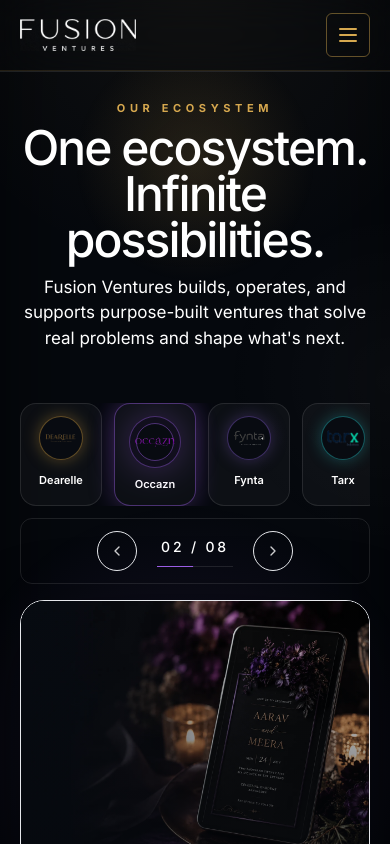
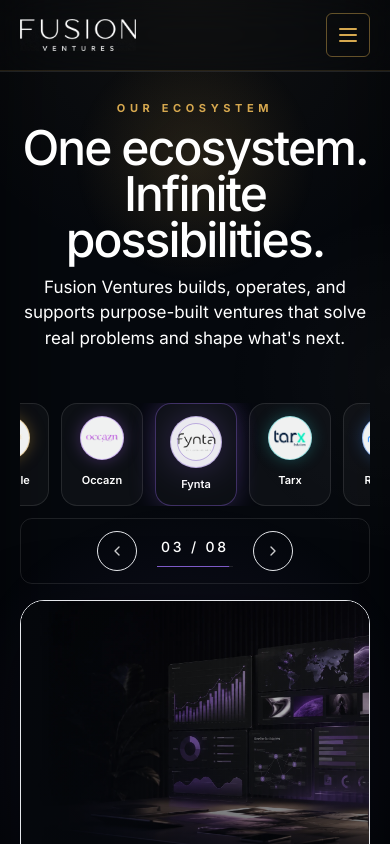
Before and after one commit to Fazilfazi991/fusionwebsite, a Next.js app: page /ventures in a window 390 px wide. Shown: the top 844 px of the page. Built offline with nearby package versions, Linux system fonts and the light colour scheme.

Commit message:
Refresh about page and venture showcase

```diff
--- a/app/cadweb/page.tsx
+++ b/app/cadweb/page.tsx
@@ -1,6 +1,6 @@
 import Image from "next/image";
 import { ArrowRight, Dribbble, Instagram, Linkedin, Mail, MapPin, Phone } from "lucide-react";
-import { CanadaAgencyPricing } from "@/components/canada-agency-pricing";
+import { CanadaAgencyBenefitsCta, CanadaAgencyPricing } from "@/components/canada-agency-pricing";
 import { CanadaAgencyProcess } from "@/components/canada-agency-process";
 
 export default function CadWebPage() {
@@ -31,6 +31,7 @@ export default function CadWebPage() {
 
       <CanadaAgencyPricing />
       <CanadaAgencyProcess />
+      <CanadaAgencyBenefitsCta />
 
       <footer id="contact" className="border-t border-white/10 bg-black px-5 py-10 sm:px-10 lg:px-14">
         <div className="mx-auto grid max-w-[1280px] gap-9 md:grid-cols-[1.5fr_1fr_1fr_1.4fr] lg:grid-cols-[1.6fr_1fr_1fr_1.45fr]">
@@ -89,11 +90,11 @@ export default function CadWebPage() {
           <div>
             <h3 className="mb-4 text-sm font-semibold text-white">Let&apos;s Connect</h3>
             <a
-              href="mailto:info@fustionventuresglobal.com"
+              href="mailto:info@fusionventuresglobal.com"
               className="mb-3 flex items-center gap-3 text-sm text-white/56 transition-colors hover:text-white"
             >
               <Mail className="h-4 w-4 shrink-0" strokeWidth={1.55} />
-              info@fustionventuresglobal.com
+              info@fusionventuresglobal.com
             </a>
             <a
               href="tel:+971542763828"
--- a/app/cookie-policy/page.tsx
+++ b/app/cookie-policy/page.tsx
@@ -29,7 +29,7 @@ const sections = [
   },
   {
     title: "Contact",
-    text: "For cookie-related questions, contact Fusion Ventures at info@fustionventuresglobal.com."
+    text: "For cookie-related questions, contact Fusion Ventures at info@fusionventuresglobal.com."
   }
 ];
 
--- a/app/page.tsx
+++ b/app/page.tsx
@@ -6,7 +6,6 @@ import {
   ArrowRight,
   BriefcaseBusiness,
   Compass,
-  Dribbble,
   Globe2,
   Handshake,
   Instagram,
@@ -810,7 +809,7 @@ export default function Home() {
             growth.
           </p>
           <a
-            href="mailto:info@fustionventuresglobal.com"
+            href="mailto:info@fusionventuresglobal.com"
             className="mt-10 inline-flex border border-[#d6a84f]/80 bg-transparent px-10 py-4 text-[12px] font-bold uppercase tracking-[0.1em] text-[#e0ba68] transition-colors hover:bg-[#d6a84f] hover:text-black"
           >
             Start A Conversation
@@ -834,13 +833,20 @@ export default function Home() {
               Building, operating, and scaling digital-first ventures with long-term focus.
             </p>
             <div className="mt-5 flex gap-3">
-              {[Linkedin, Instagram, Dribbble].map((Icon, index) => (
-                <span
-                  key={index}
+              {[
+                { label: "Fusion Ventures on LinkedIn", href: "https://www.linkedin.com/company/fusion-ventures-global/", icon: Linkedin },
+                { label: "Fusion Ventures on Instagram", href: "https://www.instagram.com/fusionventuresglobal/", icon: Instagram }
+              ].map(({ label, href, icon: Icon }) => (
+                <a
+                  key={label}
+                  href={href}
+                  target="_blank"
+                  rel="noopener noreferrer"
+                  aria-label={label}
                   className="grid h-8 w-8 place-items-center rounded-full border border-white/14 text-white/68 transition-colors hover:border-[#d6a84f]/60 hover:text-[#d6a84f]"
                 >
                   <Icon className="h-4 w-4" strokeWidth={1.55} />
-                </span>
+                </a>
               ))}
             </div>
           </div>
@@ -875,11 +881,11 @@ export default function Home() {
           <div>
             <h3 className="mb-4 text-sm font-semibold text-white">Let&apos;s Connect</h3>
             <a
-              href="mailto:info@fustionventuresglobal.com"
+              href="mailto:info@fusionventuresglobal.com"
               className="mb-3 flex items-center gap-3 text-sm text-white/56 transition-colors hover:text-[#d6a84f]"
             >
               <Mail className="h-4 w-4 shrink-0" strokeWidth={1.55} />
-              info@fustionventuresglobal.com
+              info@fusionventuresglobal.com
             </a>
             <a
               href="tel:+971542763828"
--- a/app/plumlet/PlumletClient.tsx
+++ b/app/plumlet/PlumletClient.tsx
@@ -210,11 +210,11 @@ function FusionFooter() {
         <div>
           <h3 className="mb-4 text-sm font-semibold text-white">Let&apos;s Connect</h3>
           <a
-            href="mailto:info@fustionventuresglobal.com"
+            href="mailto:info@fusionventuresglobal.com"
             className="mb-3 flex items-center gap-3 text-sm text-white/56 transition-colors hover:text-[#d6a84f]"
           >
             <Mail className="h-4 w-4 shrink-0" strokeWidth={1.55} />
-            info@fustionventuresglobal.com
+            info@fusionventuresglobal.com
           </a>
           <a
             href="tel:+971542763828"
--- a/app/privacy-policy/page.tsx
+++ b/app/privacy-policy/page.tsx
@@ -29,7 +29,7 @@ const sections = [
   },
   {
     title: "Contact",
-    text: "For privacy questions, contact Fusion Ventures at info@fustionventuresglobal.com."
+    text: "For privacy questions, contact Fusion Ventures at info@fusionventuresglobal.com."
   }
 ];
 
--- a/app/terms-and-conditions/page.tsx
+++ b/app/terms-and-conditions/page.tsx
@@ -29,7 +29,7 @@ const sections = [
   },
   {
     title: "Contact",
-    text: "For questions about these Terms and Conditions, contact Fusion Ventures at info@fustionventuresglobal.com."
+    text: "For questions about these Terms and Conditions, contact Fusion Ventures at info@fusionventuresglobal.com."
   }
 ];
 
--- a/app/ventures/VenturesShowcaseClient.tsx
+++ b/app/ventures/VenturesShowcaseClient.tsx
@@ -13,9 +13,9 @@ import {
   Gem,
   Gift,
   Globe2,
-  Handshake,
   Laptop,
-  Mail,
+  Linkedin,
+  Instagram,
   Menu,
   MousePointer2,
   PenTool,
@@ -48,6 +48,8 @@ type Venture = {
   logoScale: number;
   logoPadding: number;
   logoBackground: string;
+  logoBrightness?: number;
+  logoContrast?: number;
   logoObjectFit: "contain";
   logoFilter?: string;
   activeLogoFilter?: string;
@@ -85,7 +87,9 @@ const ventures: Venture[] = [
     logo: "/ventures/logos/dearelle-logo-trimmed.png",
     logoScale: 1.14,
     logoPadding: 7,
-    logoBackground: "transparent",
+    logoBackground: "rgba(255,255,255,0.94)",
+    logoBrightness: 1.2,
+    logoContrast: 1.08,
     logoObjectFit: "contain",
     website: "https://dearelle.in",
     accent: "#D9A441",
@@ -117,7 +121,9 @@ const ventures: Venture[] = [
     logo: "/ventures/logos/occazn-logo-clean.png",
     logoScale: 1.18,
     logoPadding: 7,
-    logoBackground: "transparent",
+    logoBackground: "rgba(255,255,255,0.94)",
+    logoBrightness: 1.18,
+    logoContrast: 1.12,
     logoObjectFit: "contain",
     logoFilter: "brightness(1.18) contrast(1.12)",
     website: "https://www.occazn.com",
@@ -150,10 +156,12 @@ const ventures: Venture[] = [
     logo: "/ventures/logos/fynta_logo_transparent_cropped.png",
     logoScale: 1.2,
     logoPadding: 6,
-    logoBackground: "transparent",
+    logoBackground: "rgba(255,255,255,0.94)",
+    logoBrightness: 1.75,
+    logoContrast: 1.16,
     logoObjectFit: "contain",
-    logoFilter: "brightness(2.15) contrast(1.12) saturate(1.2)",
-    activeLogoFilter: "brightness(2.65) contrast(1.24) saturate(1.25)",
+    logoFilter: "saturate(1.2)",
+    activeLogoFilter: "brightness(1.18) contrast(1.08) saturate(1.25)",
     website: "https://www.fusionventuresglobal.com/fynta",
     accent: "#7D5AC7",
     accentRgb: "125, 90, 199",
@@ -184,7 +192,9 @@ const ventures: Venture[] = [
     logo: "/ventures/logos/tarx-solutions-logo-trimmed.png",
     logoScale: 1.13,
     logoPadding: 6,
-    logoBackground: "transparent",
+    logoBackground: "rgba(255,255,255,0.94)",
+    logoBrightness: 1.12,
+    logoContrast: 1.06,
     logoObjectFit: "contain",
     website: "https://tarx.in",
     accent: "#27C7C9",
@@ -216,7 +226,9 @@ const ventures: Venture[] = [
     logo: "/ventures/logos/resumi_logo_transparent_cropped.png",
     logoScale: 1.18,
     logoPadding: 6,
-    logoBackground: "transparent",
+    logoBackground: "rgba(255,255,255,0.94)",
+    logoBrightness: 1.16,
+    logoContrast: 1.08,
     logoObjectFit: "contain",
     logoFilter: "brightness(1.16)",
     website: "https://resumi.live",
@@ -249,7 +261,9 @@ const ventures: Venture[] = [
     logo: "/ventures/logos/plumlet-logo-trimmed.png",
     logoScale: 1.16,
     logoPadding: 7,
-    logoBackground: "transparent",
+    logoBackground: "rgba(255,255,255,0.94)",
+    logoBrightness: 1.2,
+    logoContrast: 1.12,
     logoObjectFit: "contain",
     logoFilter: "brightness(1.12)",
     website: "/plumlet",
@@ -282,7 +296,9 @@ const ventures: Venture[] = [
     logo: "/ventures/logos/getaway-logo-transparent.png",
     logoScale: 1.04,
     logoPadding: 8,
-    logoBackground: "rgba(255,255,255,0.025)",
+    logoBackground: "rgba(255,255,255,0.94)",
+    logoBrightness: 1.08,
+    logoContrast: 1.08,
     logoObjectFit: "contain",
     logoFilter: "brightness(1.08) contrast(1.08)",
     status: "Coming Soon",
@@ -315,7 +331,9 @@ const ventures: Venture[] = [
     logo: "/ventures/logos/entry-pazz-logo-trimmed.png",
     logoScale: 1.2,
     logoPadding: 6,
-    logoBackground: "transparent",
+    logoBackground: "rgba(255,255,255,0.94)",
+    logoBrightness: 1.22,
+    logoContrast: 1.12,
     logoObjectFit: "contain",
     logoFilter: "brightness(1.22) contrast(1.12)",
     status: "Coming Soon",
@@ -356,8 +374,7 @@ const carouselSlots = [
 
 const ecosystemPath = "M54 0 C43 10 39 21 41 31 C43 40 35 44 35 50 C35 57 44 61 43 70 C42 80 43 89 55 100";
 const activePath = "M40 38 C37 43 35 46 35 50 C35 55 40 58 43 62";
-const AUTO_ROTATION_DELAY = 4000;
-const MANUAL_ROTATION_DELAY = 5000;
+const ROTATION_DELAY = 2000;
 
 function LogoMark() {
   return (
@@ -418,7 +435,13 @@ function VentureLogo({
         style={{
           objectFit: venture.logoObjectFit,
           padding: venture.logoPadding,
-          filter: active ? venture.activeLogoFilter ?? venture.logoFilter : venture.logoFilter,
+          filter: [
+            `brightness(${venture.logoBrightness ?? 1})`,
+            `contrast(${venture.logoContrast ?? 1})`,
+            active ? venture.activeLogoFilter ?? venture.logoFilter : venture.logoFilter
+          ]
+            .filter(Boolean)
+            .join(" "),
           transform: `scale(${venture.logoScale})`
         }}
       />
@@ -463,9 +486,7 @@ function MobileNodeSelector({
   progressCycle,
   progressDuration,
   progressPaused,
-  autoRotationEnabled,
-  onInteractionStart,
-  onInteractionEnd
+  autoRotationEnabled
 }: {
   activeIndex: number;
   select: (index: number) => void;
@@ -475,37 +496,9 @@ function MobileNodeSelector({
   progressDuration: number;
   progressPaused: boolean;
   autoRotationEnabled: boolean;
-  onInteractionStart: () => void;
-  onInteractionEnd: () => void;
 }) {
   const refs = useRef<Array<HTMLButtonElement | null>>([]);
   const scrollerRef = useRef<HTMLDivElement | null>(null);
-  const gestureActiveRef = useRef(false);
-  const scrollEndTimerRef = useRef<ReturnType<typeof setTimeout> | null>(null);
-
-  const beginGesture = () => {
-    if (!gestureActiveRef.current) {
-      gestureActiveRef.current = true;
-      onInteractionStart();
-    }
-
-    if (scrollEndTimerRef.current) {
-      clearTimeout(scrollEndTimerRef.current);
-    }
-  };
-
-  const finishGesture = () => {
-    if (scrollEndTimerRef.current) {
-      clearTimeout(scrollEndTimerRef.current);
-    }
-
-    scrollEndTimerRef.current = setTimeout(() => {
-      if (gestureActiveRef.current) {
-        gestureActiveRef.current = false;
-        onInteractionEnd();
-      }
-    }, 220);
-  };
 
   useEffect(() => {
     const scroller = scrollerRef.current;
@@ -517,31 +510,11 @@ function MobileNodeSelector({
     scroller.scrollTo({ left: Math.max(0, targetLeft), behavior: "smooth" });
   }, [activeIndex]);
 
-  useEffect(() => {
-    return () => {
-      if (scrollEndTimerRef.current) {
-        clearTimeout(scrollEndTimerRef.current);
-      }
-    };
-  }, []);
-
   return (
     <div className="mb-4 mt-8 lg:hidden">
       <div
         ref={scrollerRef}
         className="no-scrollbar overflow-x-auto overscroll-x-contain scroll-smooth"
-        onPointerDown={beginGesture}
-        onPointerUp={finishGesture}
-        onPointerCancel={finishGesture}
-        onWheel={() => {
-          beginGesture();
-          finishGesture();
-        }}
-        onScroll={() => {
-          if (gestureActiveRef.current) {
-            finishGesture();
-          }
-        }}
       >
         <div className="flex min-w-max gap-3 pr-3">
           {ventures.map((venture, index) => {
@@ -840,63 +813,61 @@ export default function VenturesShowcaseClient() {
   const [activeIndex, setActiveIndex] = useState(0);
   const [isHovered, setIsHovered] = useState(false);
   const [isFocusWithin, setIsFocusWithin] = useState(false);
-  const [isSelectorInteracting, setIsSelectorInteracting] = useState(false);
   const [isPageVisible, setIsPageVisible] = useState(true);
   const [prefersReducedMotion, setPrefersReducedMotion] = useState(false);
-  const [rotationDelay, setRotationDelay] = useState(AUTO_ROTATION_DELAY);
   const [rotationCycle, setRotationCycle] = useState(0);
   const rotationTimerRef = useRef<ReturnType<typeof setTimeout> | null>(null);
-  const rotationGenerationRef = useRef(0);
   const active = ventures[activeIndex];
   const count = ventures.length;
-  const isRotationPaused = isHovered || isFocusWithin || isSelectorInteracting || !isPageVisible || prefersReducedMotion;
+  const rotationDelay = ROTATION_DELAY;
+  const isRotationPaused = isHovered || isFocusWithin || !isPageVisible || prefersReducedMotion;
 
-  const restartRotation = useCallback((delay = AUTO_ROTATION_DELAY) => {
-    rotationGenerationRef.current += 1;
-
-    if (rotationTimerRef.current) {
-      clearTimeout(rotationTimerRef.current);
-      rotationTimerRef.current = null;
-    }
-
-    setRotationDelay(delay);
-    setRotationCycle((cycle) => cycle + 1);
-  }, []);
-
-  const pauseRotation = useCallback(() => {
-    rotationGenerationRef.current += 1;
-
+  const clearRotationTimer = useCallback(() => {
     if (rotationTimerRef.current) {
       clearTimeout(rotationTimerRef.current);
       rotationTimerRef.current = null;
     }
   }, []);
 
-  const resumeRotation = useCallback(() => {
-    rotationGenerationRef.current += 1;
-    setRotationCycle((cycle) => cycle + 1);
-  }, []);
-
   const advance = useCallback(() => {
     setActiveIndex((index) => (index + 1) % count);
   }, [count]);
 
+  const restartRotation = useCallback(() => {
+    clearRotationTimer();
+    setRotationCycle((cycle) => cycle + 1);
+  }, [clearRotationTimer]);
+
+  const scheduleNext = useCallback(() => {
+    clearRotationTimer();
+
+    if (isRotationPaused) {
+      return;
+    }
+
+    rotationTimerRef.current = setTimeout(() => {
+      rotationTimerRef.current = null;
+      advance();
+      setRotationCycle((cycle) => cycle + 1);
+    }, rotationDelay);
+  }, [advance, clearRotationTimer, isRotationPaused, rotationDelay]);
+
   const select = useCallback(
     (index: number) => {
       setActiveIndex((index + count) % count);
-      restartRotation(MANUAL_ROTATION_DELAY);
+      restartRotation();
     },
     [count, restartRotation]
   );
 
   const previous = useCallback(() => {
     setActiveIndex((index) => (index - 1 + count) % count);
-    restartRotation(MANUAL_ROTATION_DELAY);
+    restartRotation();
   }, [count, restartRotation]);
 
   const next = useCallback(() => {
     advance();
-    restartRotation(MANUAL_ROTATION_DELAY);
+    restartRotation();
   }, [advance, restartRotation]);
 
   useEffect(() => {
@@ -918,67 +889,28 @@ export default function VenturesShowcaseClient() {
     const mediaQuery = window.matchMedia("(prefers-reduced-motion: reduce)");
     const updatePreference = () => {
       setPrefersReducedMotion(mediaQuery.matches);
-
-      if (mediaQuery.matches) {
-        pauseRotation();
-      } else {
-        resumeRotation();
-      }
     };
 
     updatePreference();
     mediaQuery.addEventListener("change", updatePreference);
     return () => mediaQuery.removeEventListener("change", updatePreference);
-  }, [pauseRotation, resumeRotation]);
+  }, []);
 
   useEffect(() => {
     const updateVisibility = () => {
       const visible = document.visibilityState === "visible";
       setIsPageVisible(visible);
-
-      if (visible) {
-        resumeRotation();
-      } else {
-        pauseRotation();
-      }
     };
 
     updateVisibility();
     document.addEventListener("visibilitychange", updateVisibility);
     return () => document.removeEventListener("visibilitychange", updateVisibility);
-  }, [pauseRotation, resumeRotation]);
+  }, []);
 
   useEffect(() => {
-    if (rotationTimerRef.current) {
-      clearTimeout(rotationTimerRef.current);
-      rotationTimerRef.current = null;
-    }
-
-    if (isRotationPaused) {
-      return;
-    }
-
-    const generation = rotationGenerationRef.current;
-    const timer = setTimeout(() => {
-      if (generation !== rotationGenerationRef.current) {
-        return;
-      }
-
-      rotationGenerationRef.current += 1;
-      advance();
-      setRotationDelay(AUTO_ROTATION_DELAY);
-      setRotationCycle((cycle) => cycle + 1);
-    }, rotationDelay);
-    rotationTimerRef.current = timer;
-
-    return () => {
-      clearTimeout(timer);
-
-      if (rotationTimerRef.current === timer) {
-        rotationTimerRef.current = null;
-      }
-    };
-  }, [advance, isRotationPaused, rotationCycle, rotationDelay]);
+    scheduleNext();
+    return clearRotationTimer;
+  }, [clearRotationTimer, rotationCycle, scheduleNext]);
 
   const accentStyle = {
     "--venture-accent": active.accent,
@@ -1050,20 +982,16 @@ export default function VenturesShowcaseClient() {
             data-auto-rotation-paused={isRotationPaused}
             onMouseEnter={() => {
               setIsHovered(true);
-              pauseRotation();
             }}
             onMouseLeave={() => {
               setIsHovered(false);
-              resumeRotation();
             }}
             onFocusCapture={() => {
               setIsFocusWithin(true);
-              pauseRotation();
             }}
             onBlurCapture={(event) => {
               if (!event.currentTarget.contains(event.relatedTarget as Node | null)) {
                 setIsFocusWithin(false);
-                resumeRotation();
               }
             }}
           >
@@ -1076,14 +1004,6 @@ export default function VenturesShowcaseClient() {
               progressDuration={rotationDelay}
               progressPaused={isRotationPaused}
               autoRotationEnabled={!prefersReducedMotion}
-              onInteractionStart={() => {
-                setIsSelectorInteracting(true);
-                pauseRotation();
-              }}
-              onInteractionEnd={() => {
-                setIsSelectorInteracting(false);
-                restartRotation(MANUAL_ROTATION_DELAY);
-              }}
             />
 
             <div className="grid overflow-hidden rounded-[24px] border border-white/16 bg-[#080b11] shadow-[inset_0_1px_0_rgba(255,255,255,0.08),0_24px_80px_rgba(0,0,0,0.42)] transition-colors duration-500 lg:h-[650px] lg:grid-cols-[47%_53%] xl:h-[660px] xl:grid-cols-[48%_52%]">
@@ -1118,7 +1038,7 @@ export default function VenturesShowcaseClient() {
               </p>
               <div className="mt-4 flex flex-col justify-center gap-4 sm:flex-row">
                 <a
-                  href="mailto:info@fustionventuresglobal.com"
+                  href="mailto:info@fusionventuresglobal.com"
                   className="group inline-flex items-center justify-center gap-3 rounded-md bg-[#d6a84f] px-9 py-4 text-sm font-semibold text-black transition-colors hover:bg-[#f0ca6b]"
                 >
                   Let&apos;s Connect
@@ -1148,10 +1068,20 @@ export default function VenturesShowcaseClient() {
             ))}
           </nav>
           <div className="flex gap-3 text-white/72">
-            {[UsersRound, BriefcaseBusiness, Mail, Handshake].map((Icon, index) => (
-              <span key={index} className="grid h-9 w-9 place-items-center rounded-full border border-white/10 bg-white/[0.04]">
+            {[
+              { label: "Fusion Ventures on LinkedIn", href: "https://www.linkedin.com/company/fusion-ventures-global/", icon: Linkedin },
+              { label: "Fusion Ventures on Instagram", href: "https://www.instagram.com/fusionventuresglobal/", icon: Instagram }
+            ].map(({ label, href, icon: Icon }) => (
+              <a
+                key={label}
+                href={href}
+                target="_blank"
+                rel="noopener noreferrer"
+                aria-label={label}
+                className="grid h-9 w-9 place-items-center rounded-full border border-white/10 bg-white/[0.04] transition hover:border-[#d6a84f]/70 hover:text-[#d6a84f]"
+              >
                 <Icon className="h-4 w-4" />
-              </span>
+              </a>
             ))}
           </div>
         </div>
--- a/app/web-portfolio/webProjects.ts
+++ b/app/web-portfolio/webProjects.ts
@@ -6,7 +6,7 @@ export const webPortfolioStats = [
 ] as const;
 
 export const webPortfolioContact = {
-  email: "info@fustionventuresglobal.com",
+  email: "info@fusionventuresglobal.com",
   phone: "+971 54 276 3828",
   location: "UAE-Based Venture Group"
 } as const;
```
Also changed, not shown: app/about/page.tsx (+81 -132 lines).
